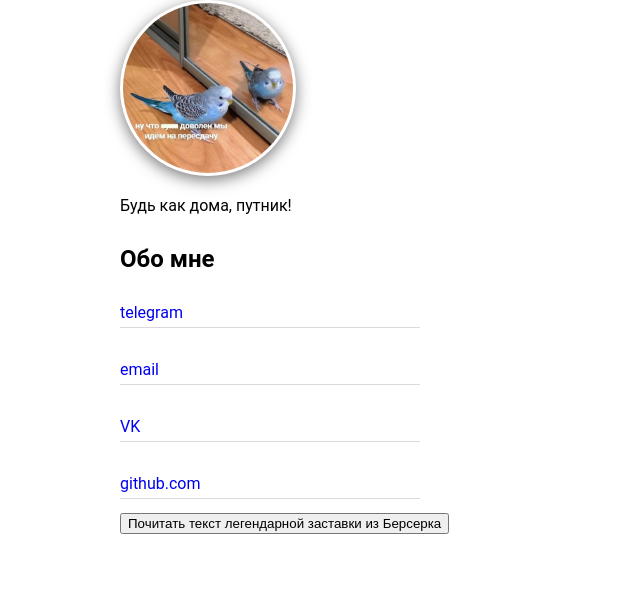
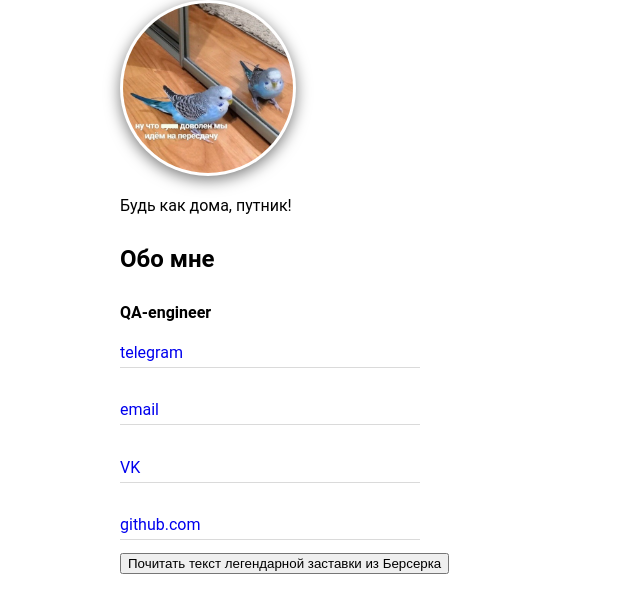
Before and after one commit to MaslovDmitriy00/MaslovDmitriy00.github.io, a plain HTML site: page index.html in a window 1280 px wide. Shown: the part 81-694 px from the top of the page, without its empty margins (0-640 px from the left). Drawn offline with Linux system fonts and the light colour scheme.

Commit message:
Добавил информация о том, что я QA

```diff
--- a/index.html
+++ b/index.html
@@ -17,6 +17,8 @@
 
 			<h2>Обо мне</h2>
 
+			<h4>QA-engineer</h4>
+
 			<div class="contacts">
 
 				<a href="https://t.me/Vrn_Dmitriy_Maslov">telegram</a>
```
